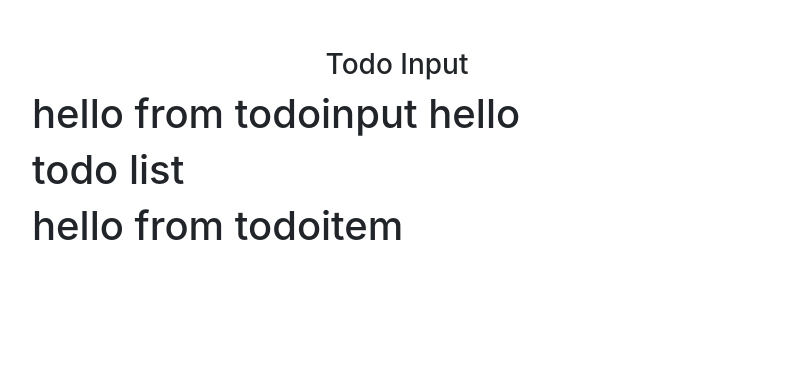
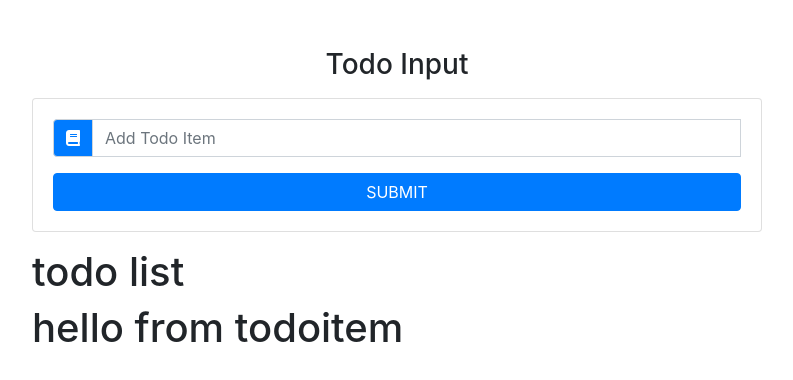
Before and after one commit to ziaul888/raect-todo, a React (Create React App) app: page / in a window 1280 px wide. Shown: the top 380 px of the page, without its empty margins (243-1036 px from the left). Built offline with nearby package versions, Linux system fonts and the light colour scheme.

Commit message:
input component

```diff
--- a/public/index.html
+++ b/public/index.html
@@ -9,7 +9,18 @@
       name="description"
       content="Web site created using create-react-app"
     />
-    <link rel="stylesheet" href="https://stackpath.bootstrapcdn.com/bootstrap/4.5.2/css/bootstrap.min.css" integrity="sha384-JcKb8q3iqJ61gNV9KGb8thSsNjpSL0n8PARn9HuZOnIxN0hoP+VmmDGMN5t9UJ0Z" crossorigin="anonymous">
+    <link
+      rel="stylesheet"
+      href="https://use.fontawesome.com/releases/v5.7.2/css/all.css"
+      integrity="sha384-fnmOCqbTlWIlj8LyTjo7mOUStjsKC4pOpQbqyi7RrhN7udi9RwhKkMHpvLbHG9Sr"
+      crossorigin="anonymous"
+    />
+    <link
+    rel="stylesheet"
+    href="https://stackpath.bootstrapcdn.com/bootstrap/4.3.1/css/bootstrap.min.css"
+    integrity="sha384-ggOyR0iXCbMQv3Xipma34MD+dH/1fQ784/j6cY/iJTQUOhcWr7x9JvoRxT2MZw1T"
+    crossorigin="anonymous">
+
     <link rel="apple-touch-icon" href="%PUBLIC_URL%/logo192.png" />
     <!--
       manifest.json provides metadata used when your web app is installed on a
--- a/src/components/TodoInput.js
+++ b/src/components/TodoInput.js
@@ -1,11 +1,26 @@
 import React, { Component } from 'react'
 
  class TodoInput extends Component {
+
     render() {
+        const {item, handleChange, handleSubmit, handleEdit} = this.props;
+
         return (
 
-            <div>
-               <h1> hello from todoinput hello</h1>
+            <div className="card card-body my-3">
+                <form onSubmit={handleSubmit}>
+                <div className="input-group">
+                   <div className="input-group-prepend">
+                      <div className="input-group-text bg-primary text-white">
+                          <i className="fas fa-book"/>
+                      </div>
+                   </div>
+                   <input type="text" className="form-control text-capitalize" placeholder="add todo item"  />
+                   <button className="btn btn-block btn-primary mt-3"> SUBMIT</button>
+                </div>
+
+                </form>
+
             </div>
         )
     }
```
